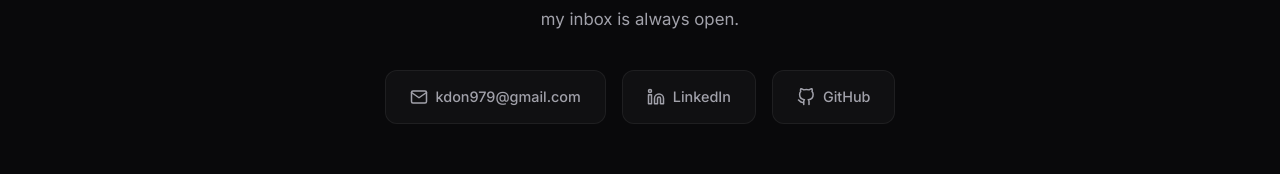
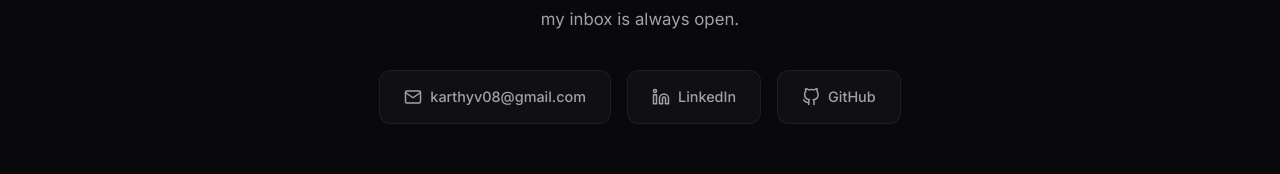
Before and after one commit to KarthyV/portfolio-final, a Next.js app: page / in a window 1280 px wide. Shown: the part 6150-6324 px from the top of the page. Built offline with nearby package versions, Linux system fonts and the light colour scheme.

Commit message:
email changed

```diff
--- a/components/Contact.js
+++ b/components/Contact.js
@@ -20,7 +20,7 @@ export default function Contact() {
                                 <path d="M4 4h16c1.1 0 2 .9 2 2v12c0 1.1-.9 2-2 2H4c-1.1 0-2-.9-2-2V6c0-1.1.9-2 2-2z" />
                                 <polyline points="22,6 12,13 2,6" />
                             </svg>
-                            kdon979@gmail.com
+                            karthyv08@gmail.com
                         </a>
                         <a href="https://www.linkedin.com/in/karthick-v-663252157" target="_blank" rel="noopener noreferrer" className="contact-link" aria-label="LinkedIn profile">
                             <svg viewBox="0 0 24 24" fill="none" stroke="currentColor" strokeWidth="2" strokeLinecap="round" strokeLinejoin="round" width="18" height="18">
```
